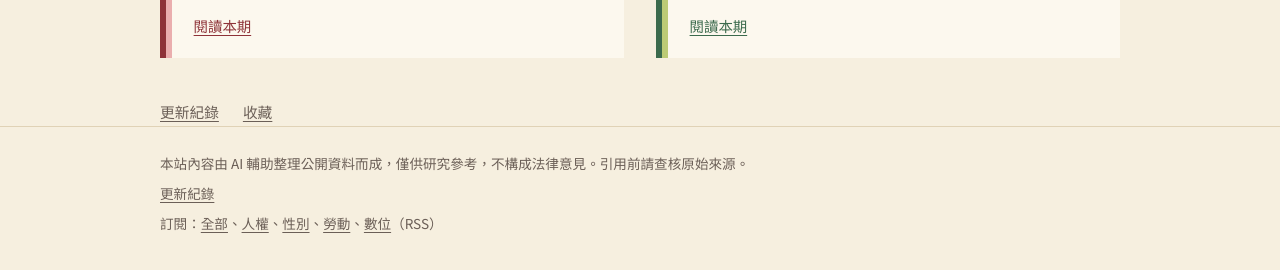
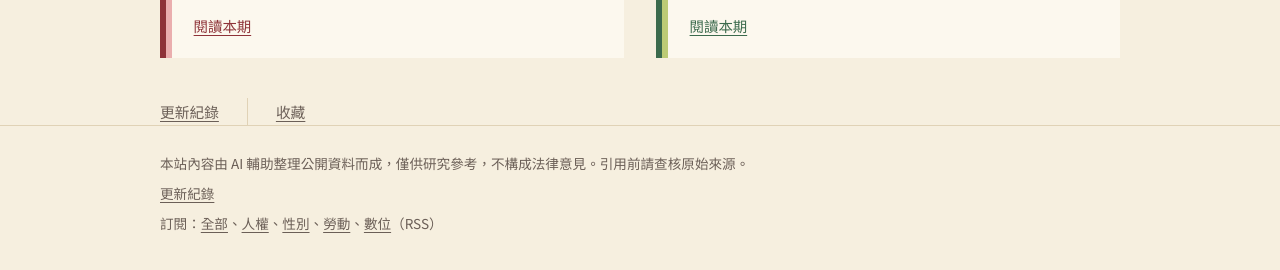
Before and after one commit to chadfan1004/Newsletter-for-international-human-rights-law-gender-theory-and-labour-law, a Jekyll site: the page built from index.html, in a window 1280 px wide. Shown: the part 900-1170 px from the top of the page. Built offline with Jekyll 4.4.1, drawn with Linux system fonts in a browser that asks for light colours.

Commit message:
Space out home links with a divider
Co-Authored-By: Claude Opus 5.5 <noreply@anthropic.com>
Claude-Session: https://claude.ai/code/session_01FSbXdJEiLZof4dLYJ2WApi

```diff
--- a/assets/style.css
+++ b/assets/style.css
@@ -137,8 +137,9 @@ a.tab:hover { color: var(--on-tab); }
 .leaf.is-empty { box-shadow: inset 6px 0 0 var(--rule), inset 12px 0 0 var(--paper); }
 .leaf.is-empty .leaf-name { color: var(--muted); }
 
-.home-links { display: flex; gap: 1.5rem; margin: 2.5rem 0 0; font-family: var(--sans); font-size: .92rem; }
-.home-links a { color: var(--muted); }
+.home-links { display: flex; flex-wrap: wrap; align-items: center; margin: 2.5rem 0 0; font-family: var(--sans); font-size: .92rem; line-height: 1.4; }
+.home-links a { color: var(--muted); padding: .2rem 0; }
+.home-links a + a { margin-left: 1.75rem; padding-left: 1.75rem; border-left: 1px solid var(--rule); }
 .home-links a:hover { color: var(--ink); }
 
 /* Tags (chips) */
```
